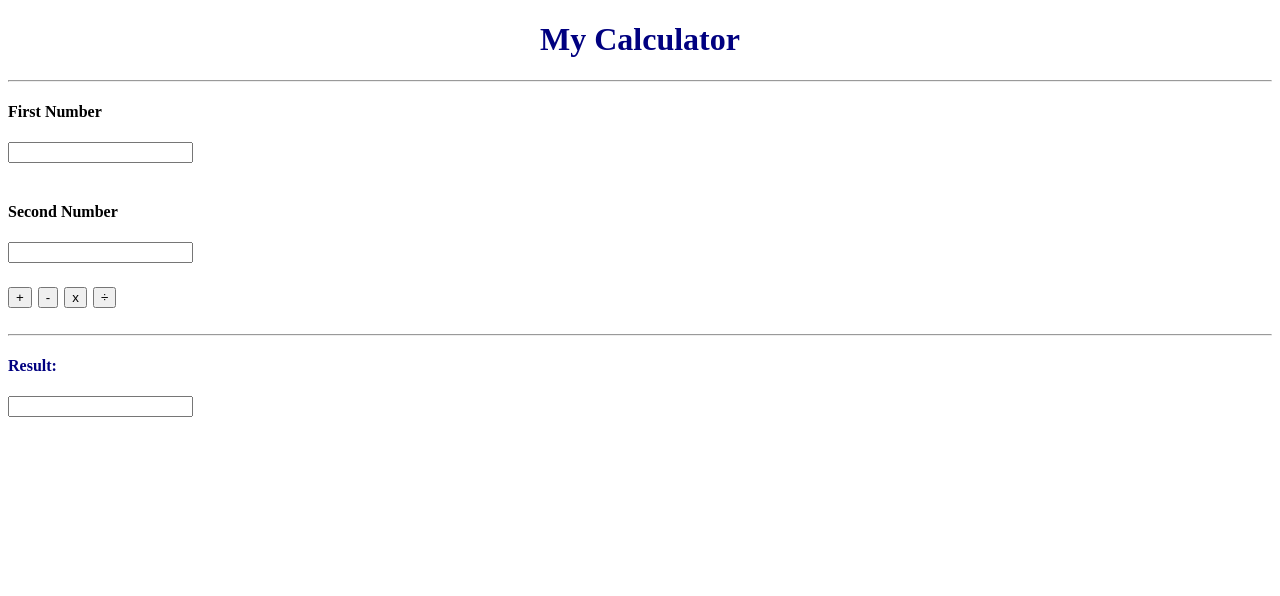
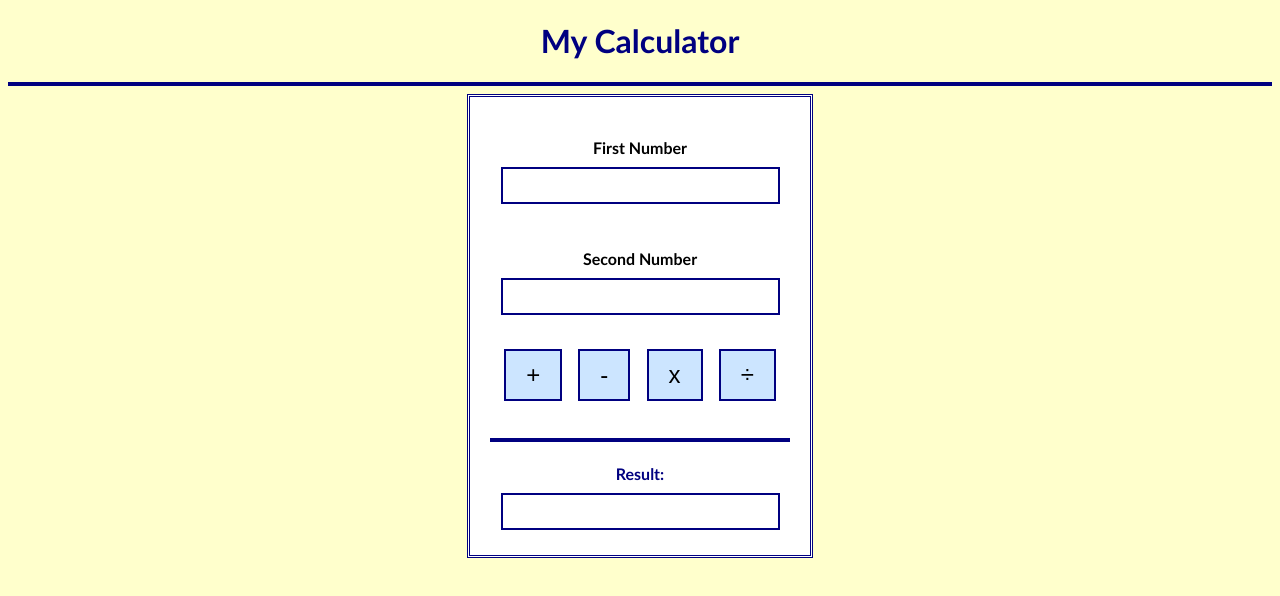
Before and after one commit to HassanSher/Calculator, a plain HTML site: page index.html in a window 1280 px wide. Drawn offline with Linux system fonts and the light colour scheme.

Commit message:
Update index.html

```diff
--- a/index.html
+++ b/index.html
@@ -1,7 +1,50 @@
 <!DOCTYPE html>
 <html>
-<title>JavaScript Calculator</title>
+<head>
+  <title>JavaScript Calculator</title>
+  <style>
+    body {
+      background-color: #ffffcc;
+      font-family: Calibri;
+      text-align: center;
+    }
 
+    h1 {
+      color: #000080;
+    }
+
+    input[type="text"] {
+      font-size: 20px;
+      padding: 5px;
+      margin: 5px;
+      border: 2px solid #000080;
+    }
+
+    input[type="button"] {
+      font-size: 24px;
+      margin: 10px 5px;
+      padding: 10px 20px;
+      background-color: #cce5ff;
+      border: 2px solid #000080;
+    }
+
+    form {
+      background-color: #ffffff;
+      padding: 20px;
+      margin: auto;
+      width: 300px;
+      border: 3px double #000080;
+    }
+
+    h4 {
+      margin-bottom: 5px;
+    }
+
+    hr {
+      border: 2px solid #000080;
+    }
+  </style>
+</head>
 <body>
 
     <center>
```
